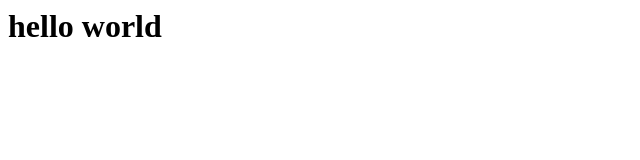
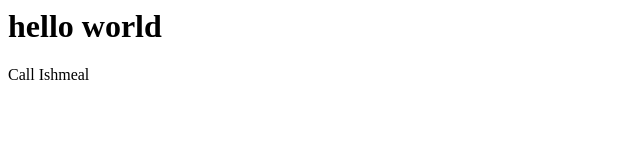
Before and after one commit to kingskid001/website, a plain HTML site: page index.html in a window 1280 px wide. Shown: the full height of the page, 0-640 px from the left. Drawn offline with Linux system fonts and the light colour scheme.

Commit message:
update files

```diff
--- a/index.html
+++ b/index.html
@@ -5,4 +5,5 @@
 <body>
 </body>
 <h1>hello world</h1>
+<p>Call Ishmeal</p>
 </html>
```
